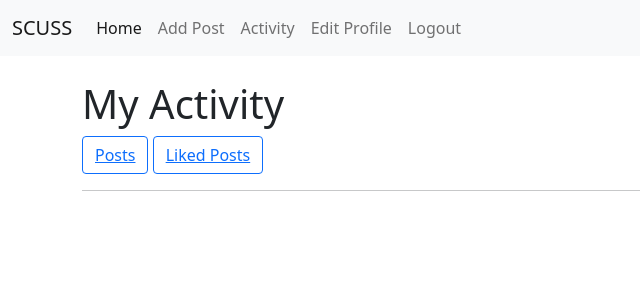
After one commit to VilmaTuresson/Blog-21, a Django app: page /liked_posts in a window 1280 px wide. The commit adds this page. Shown: the top 300 px of the page, without its empty margins (0-640 px from the left). Run offline with Django 3.2, Linux system fonts and the light colour scheme; the visitor is signed in with stand-in values (Sample User, id 1); data that the repository does not hold is empty; some libraries are stand-ins or nearby versions.

Commit message:
create page for user activity with list of created and liked posts

```diff
--- a/blogg/urls.py
+++ b/blogg/urls.py
@@ -1,4 +1,4 @@
-from blogg.views import post_list_view, post_details, create_post, delete_post, edit_post, like_view
+from blogg.views import post_list_view, post_details, create_post, delete_post, edit_post, liked_posts_view
 from . import views
 from django.urls import path
 
@@ -10,4 +10,5 @@ urlpatterns = [
     path('delete_post/<int:post_id>', views.delete_post, name='delete_post'),
     path('edit_post/<int:post_id>', views.edit_post, name='edit_post'),
     path('like/<int:post_id>', views.like_view, name='like_btn'),
+    path('liked_posts', views.liked_posts_view, name='liked_posts')
 ]
--- a/blogg/views.py
+++ b/blogg/views.py
@@ -1,9 +1,9 @@
-from django.shortcuts import render, get_object_or_404, redirect
+from django.shortcuts import render, get_object_or_404, redirect, get_list_or_404
 from django.http import HttpResponseRedirect
 from .forms import PostForm
 from django.views import generic, View
 from django.urls import reverse
-from .models import Post
+from .models import Post, User
 
 
 def post_list_view(request):
@@ -97,3 +97,23 @@ def edit_post(request, post_id):
         'form': form
     }
     return render(request, 'edit_post.html', context)
+
+
+def liked_posts_view(request):
+    """
+    View for user activity, created and liked posts
+    """
+    user_id = request.user
+    posts = Post.objects.filter(author=user_id)
+    user_liked_posts = Post.objects.filter(likes__username__contains=user_id)
+
+    if request.GET:
+        if 'liked' in request.GET['userposts']:
+            posts = user_liked_posts
+
+
+    context = {
+        'posts': posts,
+    }
+
+    return render(request, 'liked_posts.html', context)
--- a/templates/index.html
+++ b/templates/index.html
@@ -39,16 +39,22 @@
           {% if user.is_authenticated %}
 
             <li class="nav-item">
-              <a class="nav-link" href="{% url 'edit_profile' %}">Edit Profile</a>
+              <a class="nav-link" href="{% url 'create_post' %}">Add Post</a>
             </li>
 
             <li class="nav-item">
-              <a class="nav-link" href="{% url 'create_post' %}">Add Post</a>
+              <a class="nav-link" href="{% url 'liked_posts' %}">Activity</a>
+            </li>
+
+            <li class="nav-item">
+              <a class="nav-link" href="{% url 'edit_profile' %}">Edit Profile</a>
             </li>
 
             <li class="nav-item">
               <a class="nav-link" href="{% url 'logout' %}">Logout</a>
             </li>
+
+
 
           {% else %}
 
--- /dev/null
+++ b/templates/liked_posts.html
@@ -0,0 +1,20 @@
+{% extends 'index.html' %}
+
+{% block content %}
+    <h1>My Activity</h1>
+
+    <button type="button" class="btn btn-outline-primary"><a href="{% url 'liked_posts' %}?userposts=posts">Posts</a></button>
+    <button type="button" class="btn btn-outline-primary"><a href="{% url 'liked_posts' %}?userposts=liked">Liked Posts</a></button>
+
+    <hr>
+    <ul>
+    {% for post in posts %}
+        <li><a href="{% url 'post_details' post.post_id %}">
+            {{ post.title }} | {{ post.author.username }}</li></a>
+        <li>{{ post.content|slice:":300" }}</li>
+        <li>{{ post.created_on }}</li>
+        <hr>
+    {% endfor %}
+    </ul>
+
+{% endblock %}
```
